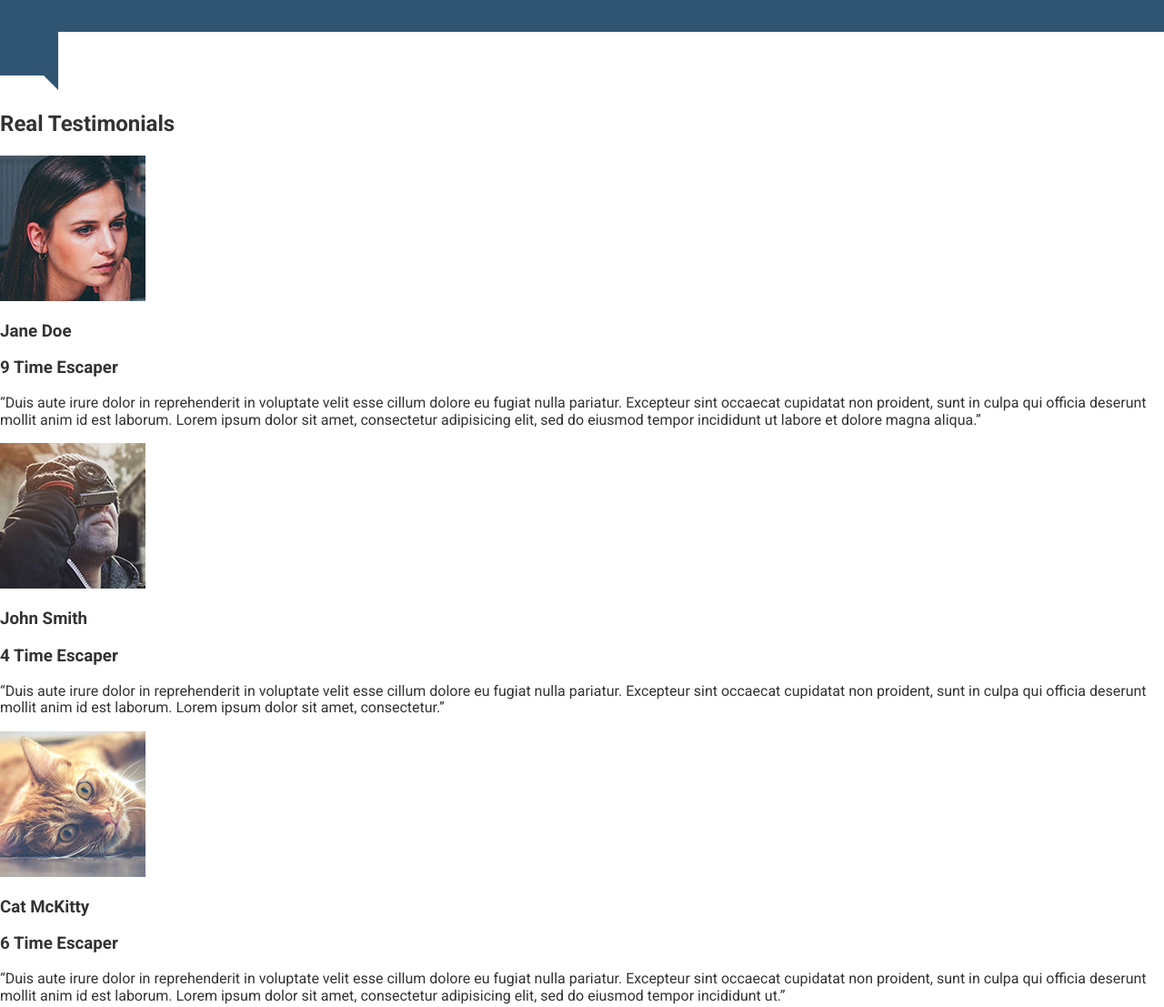
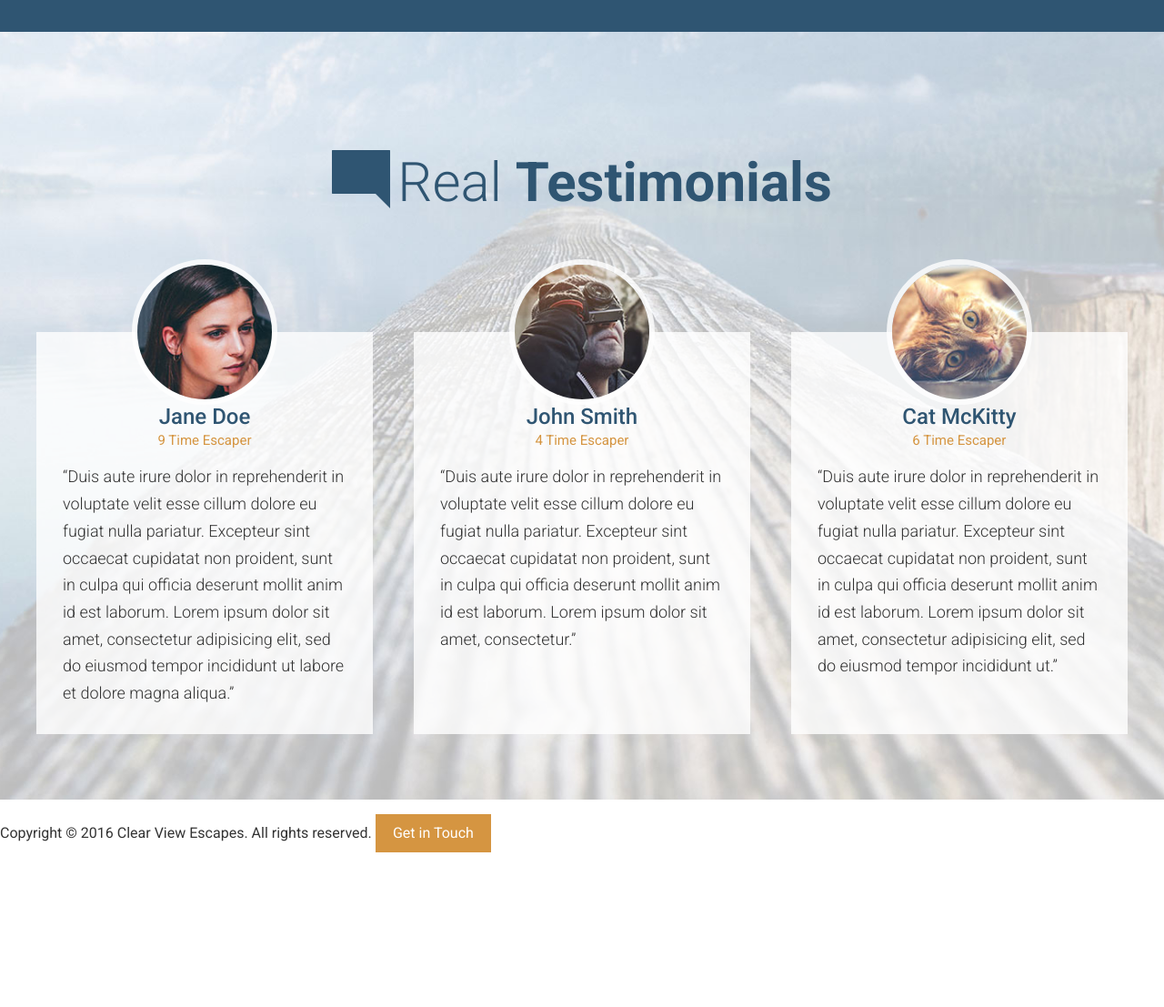
Before and after one commit to rene-ph/Travel, a website: page app/index.html in a window 1280 px wide. Shown: the part 2920-4027 px from the top of the page at 91% size. After the commit the page ends 3873 px from the top, so only its background shows below. Drawn offline with Linux system fonts and the light colour scheme.

Commit message:
Added testimonial section

```diff
--- a/app/assets/styles/modules/_page-section.css
+++ b/app/assets/styles/modules/_page-section.css
@@ -9,4 +9,14 @@
     background-color: $mainBlue;
     color: #fff;
   }
+
+  &--testimonials {
+    background-color: #e0e6ef;
+
+    @mixin atMedium {
+      background: url('/assets/images/testimonials-bg.jpg') top center no-repeat;
+      background-size: cover;
+    }
+
+  }
 }
--- a/app/assets/styles/modules/_row.css
+++ b/app/assets/styles/modules/_row.css
@@ -1,6 +1,10 @@
 .row {
 
   @mixin clearfix;
+
+  &--t-padding {
+    padding-top: 80px;
+  }
 
   &--gutters {
     padding-right: -65px;
@@ -10,12 +14,19 @@
      margin-right: -100px;
    }
 
+   &--gutters-small {
+     margin-right: -45px;
+   }
+
   &--gutters > div {
     padding-right: 65px;
   }
 
-   &--gutters-large > div {
+  &--gutters-large > div {
     padding-right: 100px;
+  }
+   &--gutters-small > div {
+    padding-right: 45px;
   }
 
   @mixin atMedium {
@@ -43,4 +54,16 @@
       width: 63%;
     }
   }
+
+  /* Begin Equal Height Rules */
+  &--equal-height-at-medium {
+    @mixin atMedium {
+      display: flex;
+    }
+
+    & > div {
+      float: none;
+      display: flex;
+    }
+  }
 }
--- a/app/assets/styles/modules/_section-title.css
+++ b/app/assets/styles/modules/_section-title.css
@@ -4,6 +4,23 @@
   text-align: center;
 
   &__icon {
-      margin-right: 0.6rem;
+    display: block;
+    margin-left: auto;
+    margin-right: auto;
+    margin-bottom: 0.6rem;
+
+    @mixin atSmall {
+      position: relative;
+      top: 8px;
+      margin-left: 0;
+      margin-right: 0.5rem;
+      margin-bottom: 0;
+      display: inline-block;
+    }
   }
+
+  &--blue {
+    color: $mainBlue;
+  }
+
 }
--- /dev/null
+++ b/app/assets/styles/modules/_testimonial.css
@@ -0,0 +1,38 @@
+.testimonial {
+  background-color: rgba(255, 255, 255, 0.8);
+  padding: 0 1.125rem 0.1rem 1.125rem;
+  margin-bottom: 98px;
+
+  @mixin atMedium {
+    margin-bottom: 0px;
+    padding: 0 1.8125rem 0.1rem 1.8125rem;
+  }
+
+  &__photo {
+    border-radius: 80px;
+    overflow: hidden;
+    width: 160px;
+    height: 160px;
+    margin: 0 auto -80px auto;
+    position: relative;
+    top: -80px;
+    border: 6px solid rgba(255, 255, 255, 0.8);
+  }
+
+  &__title {
+    color: $mainBlue;
+    text-align: center;
+    font-size: 1.5rem;
+    font-weight: 500;
+    margin: 0;
+  }
+
+  &__subtitle {
+    color: $mainOrange;
+    text-align: center;
+    font-weight: 400;
+    font-size: 0.9375rem;
+    margin: 0.25rem 0 1rem 0;
+
+  }
+}
--- a/app/assets/styles/styles.css
+++ b/app/assets/styles/styles.css
@@ -11,3 +11,4 @@
 @import "modules/_generic-content-container";
 @import "modules/_section-title";
 @import "modules/_feature-item";
+@import "modules/_testimonial";
--- a/app/index.html
+++ b/app/index.html
@@ -116,24 +116,47 @@
     </div>
   </div>
 
-  <div id="testimonials">
-    <img src="assets/images/icons/comment.svg">
-    <h2>Real Testimonials</h2>
+  <div id="testimonials" class="page-section page-section--testimonials">
+    <div class="wrapper wrapper--no-padding-until-medium">
 
-    <img src="assets/images/testimonial-jane.jpg">
-    <h3>Jane Doe</h3>
-    <h3>9 Time Escaper</h3>
-    <p>&ldquo;Duis aute irure dolor in reprehenderit in voluptate velit esse cillum dolore eu fugiat nulla pariatur. Excepteur sint occaecat cupidatat non proident, sunt in culpa qui officia deserunt mollit anim id est laborum. Lorem ipsum dolor sit amet, consectetur adipisicing elit, sed do eiusmod tempor incididunt ut labore et dolore magna aliqua.&rdquo;</p>
+      <h2 class="section-title section-title--blue"><img class="section-title__icon" src="assets/images/icons/comment.svg">Real <strong>Testimonials</strong></h2>
 
-    <img src="assets/images/testimonial-john.jpg">
-    <h3>John Smith</h3>
-    <h3>4 Time Escaper</h3>
-    <p>&ldquo;Duis aute irure dolor in reprehenderit in voluptate velit esse cillum dolore eu fugiat nulla pariatur. Excepteur sint occaecat cupidatat non proident, sunt in culpa qui officia deserunt mollit anim id est laborum. Lorem ipsum dolor sit amet, consectetur.&rdquo;</p>
+      <div class="row row--gutters row--equal-height-at-medium row--gutters-small row--t-padding generic-content-container">
+        <div class="row__medium-4">
+          <div class="testimonial">
+            <div class="testimonial__photo">
+              <img src="assets/images/testimonial-jane.jpg">
+            </div>
+            <h3 class="testimonial__title">Jane Doe</h3>
+            <h4 class="testimonial__subtitle">9 Time Escaper</h4>
+            <p>&ldquo;Duis aute irure dolor in reprehenderit in voluptate velit esse cillum dolore eu fugiat nulla pariatur. Excepteur sint occaecat cupidatat non proident, sunt in culpa qui officia deserunt mollit anim id est laborum. Lorem ipsum dolor sit amet, consectetur adipisicing elit, sed do eiusmod tempor incididunt ut labore et dolore magna aliqua.&rdquo;</p>
+          </div>
+        </div>
+        <div class="row__medium-4">
+          <div class="testimonial">
+            <div class="testimonial__photo">
+              <img src="assets/images/testimonial-john.jpg">
+            </div>
+            <h3 class="testimonial__title">John Smith</h3>
+            <h4 class="testimonial__subtitle">4 Time Escaper</h4>
+            <p>&ldquo;Duis aute irure dolor in reprehenderit in voluptate velit esse cillum dolore eu fugiat nulla pariatur. Excepteur sint occaecat cupidatat non proident, sunt in culpa qui officia deserunt mollit anim id est laborum. Lorem ipsum dolor sit amet, consectetur.&rdquo;</p>
+          </div>
+        </div>
+        <div class="row__medium-4">
+          <div class="testimonial">
+            <div class="testimonial__photo">
+              <img src="assets/images/testimonial-cat.jpg">
+            </div>
+            <h3 class="testimonial__title">Cat McKitty</h3>
+            <h4 class="testimonial__subtitle">6 Time Escaper</h4>
+            <p>&ldquo;Duis aute irure dolor in reprehenderit in voluptate velit esse cillum dolore eu fugiat nulla pariatur. Excepteur sint occaecat cupidatat non proident, sunt in culpa qui officia deserunt mollit anim id est laborum. Lorem ipsum dolor sit amet, consectetur adipisicing elit, sed do eiusmod tempor incididunt ut.&rdquo;</p>
+          </div>
+        </div>
+      </div>
 
-    <img src="assets/images/testimonial-cat.jpg">
-    <h3>Cat McKitty</h3>
-    <h3>6 Time Escaper</h3>
-    <p>&ldquo;Duis aute irure dolor in reprehenderit in voluptate velit esse cillum dolore eu fugiat nulla pariatur. Excepteur sint occaecat cupidatat non proident, sunt in culpa qui officia deserunt mollit anim id est laborum. Lorem ipsum dolor sit amet, consectetur adipisicing elit, sed do eiusmod tempor incididunt ut.&rdquo;</p>
+    </div>
+
+
   </div>
 
   <footer>
--- a/app/temp/styles/styles.css
+++ b/app/temp/styles/styles.css
@@ -527,6 +527,19 @@ p {
   max-width: 976px;
 }
 
+.wrapper--wrapper--no-padding-until-medium {
+  padding-left: 0;
+  padding-right: 0;
+}
+
+@media (min-width: 800px) {
+
+  .wrapper--wrapper--no-padding-until-medium {
+    padding-left: 18px;
+    padding-right: 18px;
+  }
+}
+
 .wrapper .wrapper {
   padding-left: 0;
   padding-right: 0;
@@ -557,6 +570,18 @@ p {
 .page-section--blue {
   background-color: #2f5572;
   color: #fff;
+}
+
+.page-section--testimonials {
+  background-color: #e0e6ef;
+}
+
+@media (min-width: 800px) {
+
+  .page-section--testimonials {
+    background: url('/assets/images/testimonials-bg.jpg') top center no-repeat;
+    background-size: cover;
+  }
 }
 
 .headline {
@@ -619,6 +644,10 @@ p {
   display: table;
 }
 
+.row--t-padding {
+  padding-top: 80px;
+}
+
 .row--gutters {
   padding-right: -65px;
 }
@@ -627,12 +656,20 @@ p {
   margin-right: -100px;
 }
 
+.row--gutters-small {
+  margin-right: -45px;
+}
+
 .row--gutters > div {
   padding-right: 65px;
 }
 
 .row--gutters-large > div {
   padding-right: 100px;
+}
+
+.row--gutters-small > div {
+  padding-right: 45px;
 }
 
 @media (min-width: 800px) {
@@ -661,6 +698,24 @@ p {
   }
 }
 
+/* Begin Equal Height Rules */
+
+@media (min-width: 800px) {
+
+  .row--equal-height-at-medium {
+    display: -webkit-box;
+    display: -ms-flexbox;
+    display: flex;
+  }
+}
+
+.row--equal-height-at-medium > div {
+  float: none;
+  display: -webkit-box;
+  display: -ms-flexbox;
+  display: flex;
+}
+
 .generic-content-container p {
   font-weight: 300;
   line-height: 1.65;
@@ -676,10 +731,30 @@ p {
   font-size: 3.75rem;
   font-weight: 300;
   text-align: center;
+
 }
 
 .section-title__icon {
-  margin-right: 0.6rem;
+  display: block;
+  margin-left: auto;
+  margin-right: auto;
+  margin-bottom: 0.6rem;
+}
+
+@media (min-width: 530px) {
+
+  .section-title__icon {
+    position: relative;
+    top: 8px;
+    margin-left: 0;
+    margin-right: 0.5rem;
+    margin-bottom: 0;
+    display: inline-block;
+  }
+}
+
+.section-title--blue {
+  color: #2f5572;
 }
 
 .feature-item {
@@ -697,3 +772,44 @@ p {
   font-weight: 300;
   margin-bottom: 0.8rem;
 }
+
+.testimonial {
+  background-color: rgba(255, 255, 255, 0.8);
+  padding: 0 1.125rem 0.1rem 1.125rem;
+  margin-bottom: 98px;
+}
+
+@media (min-width: 800px) {
+
+  .testimonial {
+    margin-bottom: 0px;
+    padding: 0 1.8125rem 0.1rem 1.8125rem;
+  }
+}
+
+.testimonial__photo {
+  border-radius: 80px;
+  overflow: hidden;
+  width: 160px;
+  height: 160px;
+  margin: 0 auto -80px auto;
+  position: relative;
+  top: -80px;
+  border: 6px solid rgba(255, 255, 255, 0.8);
+}
+
+.testimonial__title {
+  color: #2f5572;
+  text-align: center;
+  font-size: 1.5rem;
+  font-weight: 500;
+  margin: 0;
+}
+
+.testimonial__subtitle {
+  color: #d59541;
+  text-align: center;
+  font-weight: 400;
+  font-size: 0.9375rem;
+  margin: 0.25rem 0 1rem 0;
+}
```
Also changed, not shown: app/assets/styles/modules/_wrapper.css (+10 -0 lines).
